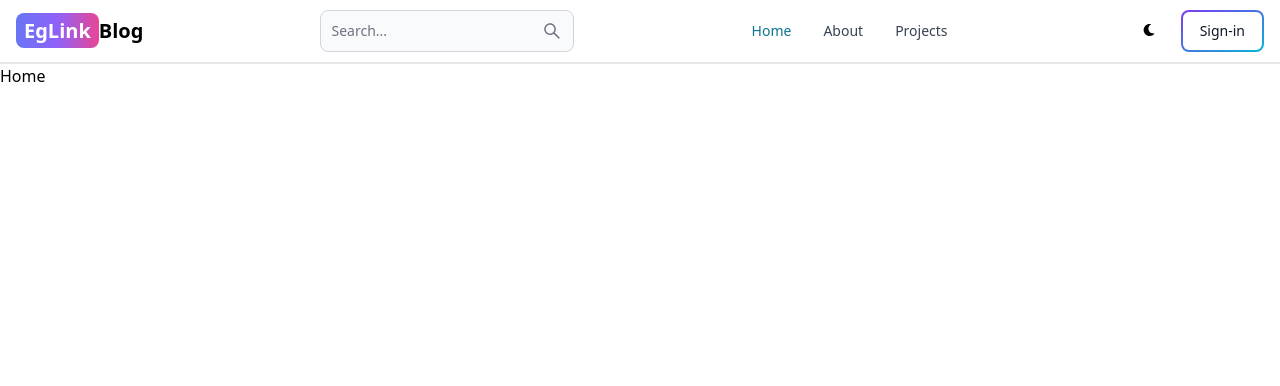
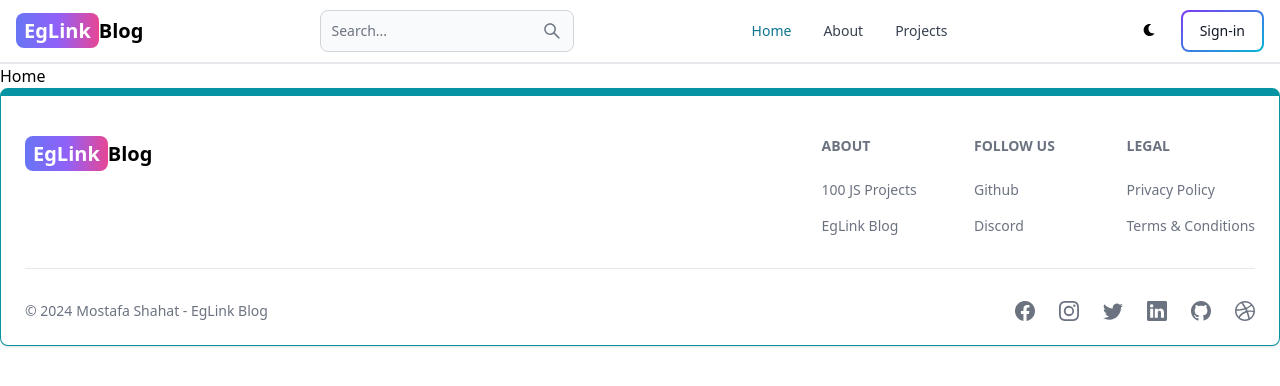
Before and after one commit to MostafaShahat2021/mern-blog, a React (Vite) app in the folder clinte/: page / in a window 1280 px wide. Shown: the top 386 px of the page. Built offline with nearby package versions, Linux system fonts and the light colour scheme.

Commit message:
Add Footer componente

```diff
--- a/clinte/src/App.jsx
+++ b/clinte/src/App.jsx
@@ -7,6 +7,7 @@
 import Projects from './pages/Projects';
 import NotFound from './pages/NotFound';
 import Header from './components/Header';
+import FooterComp from './components/Footer';
 
 function App() {
   return (
@@ -21,6 +22,7 @@
         <Route path="/projects" element={<Projects />} />
         <Route path="*" element={<NotFound />} />
       </Routes>
+      <FooterComp />
     </Router>
   );
 }
--- /dev/null
+++ b/clinte/src/components/Footer.jsx
@@ -0,0 +1,82 @@
+import { Footer } from 'flowbite-react';
+import { Link } from 'react-router-dom';
+import { BsFacebook, BsInstagram, BsTwitter, BsGithub, BsDribbble, BsLinkedin } from 'react-icons/bs';
+export default function FooterCom() {
+  return (
+    <Footer container className='border border-t-8 border-teal-500'>
+      <div className='w-full max-w-7xl mx-auto'>
+        <div className='grid w-full justify-between sm:flex md:grid-cols-1'>
+          <div className='mt-5'>
+            <Link
+              to='/'
+              className='self-center whitespace-nowrap text-lg sm:text-xl font-semibold dark:text-white'
+            >
+              <span className='px-2 py-1 bg-gradient-to-r from-indigo-500 via-purple-500 to-pink-500 rounded-lg text-white'>
+                EgLink
+              </span>
+              Blog
+            </Link>
+          </div>
+          <div className='grid grid-cols-2 gap-8 mt-4 sm:grid-cols-3 sm:gap-6'>
+            <div>
+              <Footer.Title title='About' />
+              <Footer.LinkGroup col>
+                <Footer.Link
+                  href='https://www.100jsprojects.com'
+                  target='_blank'
+                  rel='noopener noreferrer'
+                >
+                  100 JS Projects
+                </Footer.Link>
+                <Footer.Link
+                  href='/about'
+                  target='_blank'
+                  rel='noopener noreferrer'
+                >
+                  EgLink Blog
+                </Footer.Link>
+              </Footer.LinkGroup>
+            </div>
+            <div>
+              <Footer.Title title='Follow us' />
+              <Footer.LinkGroup col>
+                <Footer.Link
+                  href='https://github.com/MostafaShahat2021'
+                  target='_blank'
+                  rel='noopener noreferrer'
+                >
+                  Github
+                </Footer.Link>
+                <Footer.Link href='#'>Discord</Footer.Link>
+              </Footer.LinkGroup>
+            </div>
+            <div>
+              <Footer.Title title='Legal' />
+              <Footer.LinkGroup col>
+                <Footer.Link href='#'>Privacy Policy</Footer.Link>
+                <Footer.Link href='#'>Terms &amp; Conditions</Footer.Link>
+              </Footer.LinkGroup>
+            </div>
+          </div>
+        </div>
+        <Footer.Divider />
+        <div className='w-full sm:flex sm:items-center sm:justify-between'>
+          <Footer.Copyright
+            href='#'
+            by="Mostafa Shahat - EgLink Blog"
+            year={new Date().getFullYear()}
+          />
+          <div className="flex gap-6 sm:mt-0 mt-4 sm:justify-center">
+            <Footer.Icon href='#' icon={BsFacebook}/>
+            <Footer.Icon href='#' icon={BsInstagram}/>
+            <Footer.Icon href='#' icon={BsTwitter}/>
+            <Footer.Icon href='https://www.linkedin.com/in/mostafa-shahat/' icon={BsLinkedin}/>
+            <Footer.Icon href='https://github.com/MostafaShahat2021' icon={BsGithub}/>
+            <Footer.Icon href='#' icon={BsDribbble}/>
+
+          </div>
+        </div>
+      </div>
+    </Footer>
+  );
+}
```
